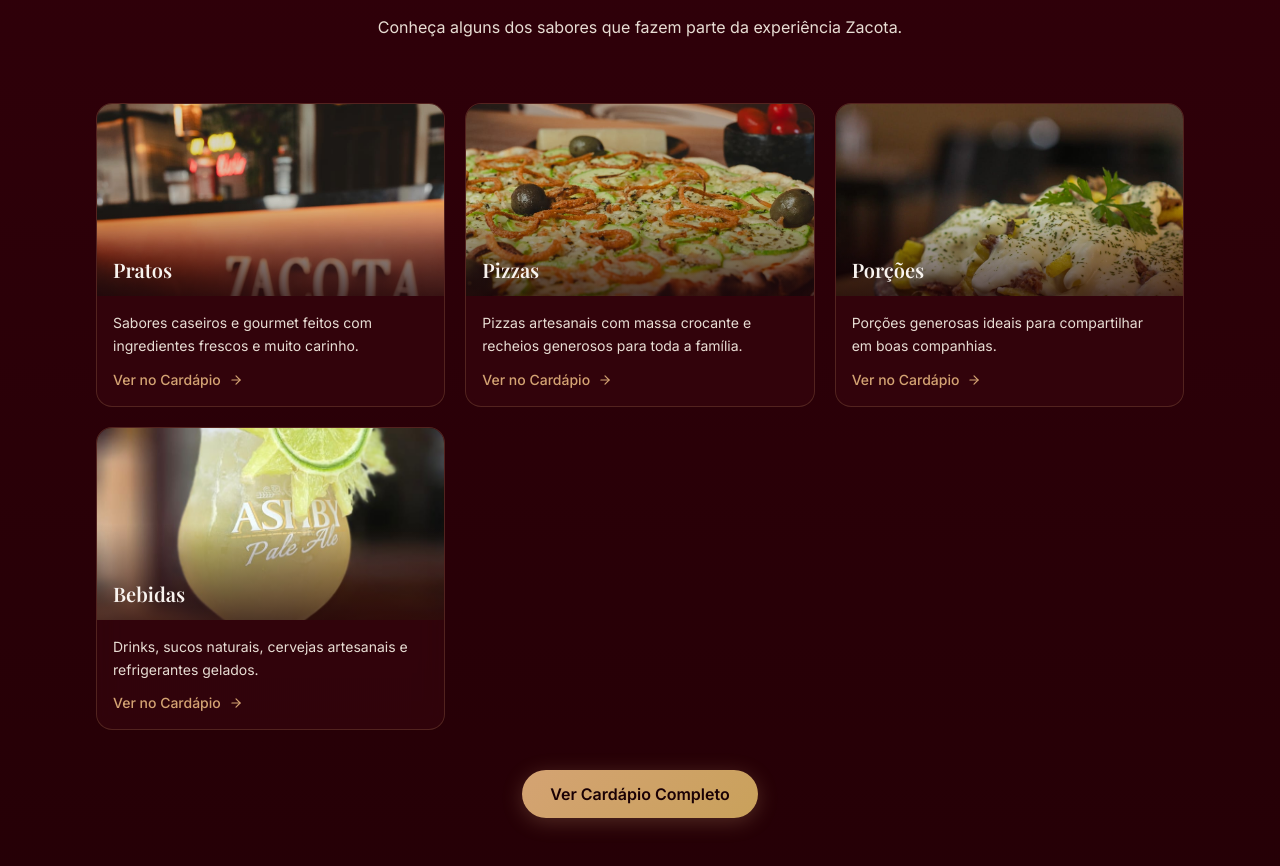
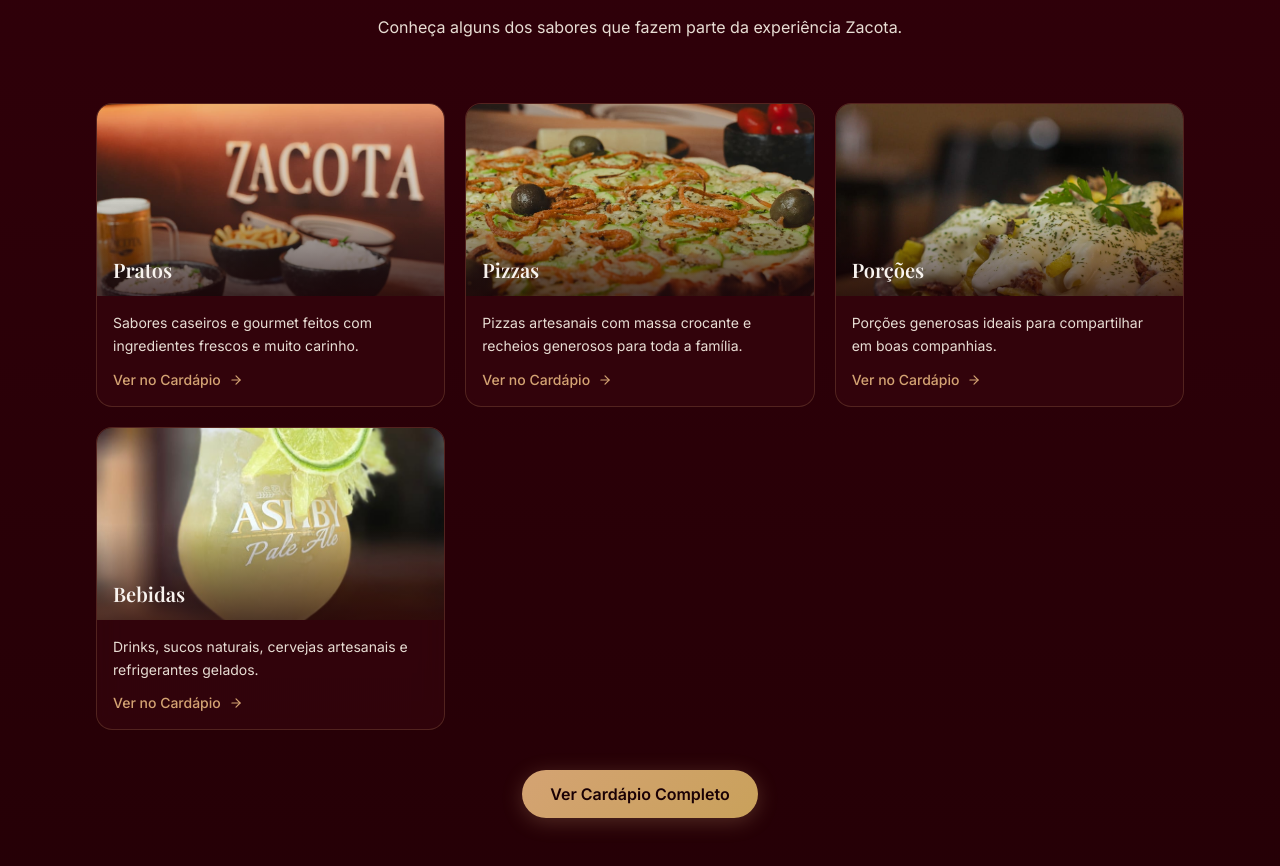
Before and after one commit to eoguilhermeferreira/Restaurante-Zacota, a Next.js app: page / in a window 1280 px wide. Shown: the part 4281-5147 px from the top of the page. Built offline with nearby package versions, Linux system fonts and the light colour scheme; a web font is replaced by a local one.

Commit message:
Adjust Pratos image position to show meat, rice and beans
Changed from object-top to object-[center_35%] so the dish content
is visible without cutting off the bottom.

https://claude.ai/code/session_01WC5mPjF2xhXLnVa5Dbajbp

```diff
--- a/src/components/sections/MenuShowcase.tsx
+++ b/src/components/sections/MenuShowcase.tsx
@@ -10,7 +10,7 @@ const categories = [
     title: 'Pratos',
     description: 'Sabores caseiros e gourmet feitos com ingredientes frescos e muito carinho.',
     image: '/images/prato.jpg',
-    position: 'object-top',
+    position: 'object-[center_35%]',
   },
   {
     title: 'Pizzas',
```
